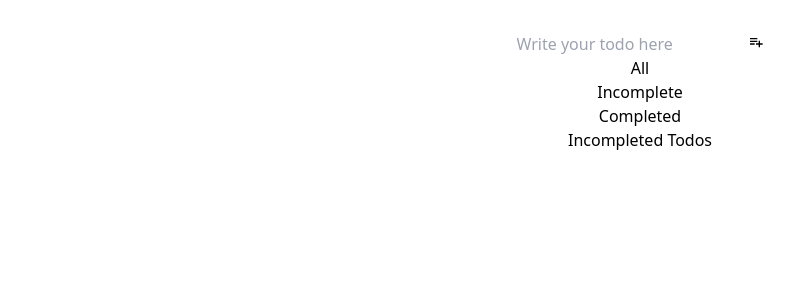
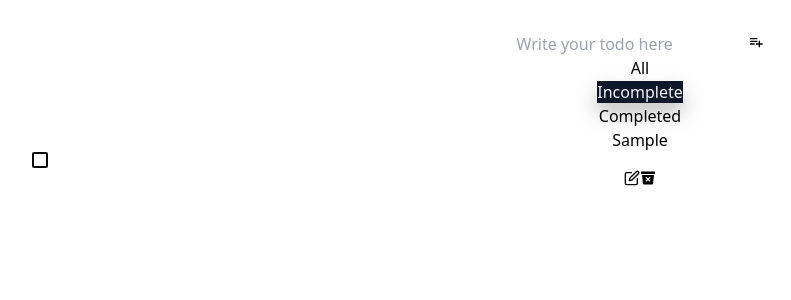
Before and after one commit to rafai123/todo-with-react-and-redux-toolkit, a React (Vite) app: page /incomplete in a window 1280 px wide. Both pictures are taken after typing "Sample" into the empty fields and a click on the button 755 px from the left and 42 px from the top of the page. Shown: the top 300 px of the page, without its empty margins (0-791 px from the left). Built offline with nearby package versions, Linux system fonts and the light colour scheme.

Commit message:
add logic to filter completed todos

```diff
--- a/src/components/todos/TodoCard.jsx
+++ b/src/components/todos/TodoCard.jsx
@@ -7,8 +7,8 @@ import { editTodo } from "../../features/todos/todosSlice";
 
 const TodoCard = ({ data, content, completed, onToggle, onRemove }) => {
 
-  const cardStyle = "flex container justify-between mx-auto max-w-full border shadow-lg px-5 py-3 rounded-lg border mt-4 items-center";
-  const contentStyle = "text-slate-700 font-medium capitalize text-xl";
+  const cardStyle = "flex container justify-between mx-auto max-w-full border shadow-lg px-5 py-3 rounded-lg border mt-4 items-center sm:max-w-md: md:max-w-xl lg:max-w-2xl";
+  const contentStyle = " font-medium capitalize text-xl";
 
   const dispatch = useDispatch();
 
@@ -42,14 +42,14 @@ const TodoCard = ({ data, content, completed, onToggle, onRemove }) => {
 
   return (
     <>
-      <div className={completed ? `bg-sky-200 ${cardStyle}` : `bg-red-200 ${cardStyle}`}>
+      <div className={completed ? `bg-slate-700 text-slate-100 ${cardStyle}` : `bg-slate-100 text-slate-700 ${cardStyle}`}>
         {taskContent}
         <div className="flex gap-5 items-center">
           <span className="ml-2 text-slate-700 font-semibold cursor-pointer hover:font-bold  inline-block text-2xl hover:text-green-700" onClick={onToggle}>
-            {completed ? <ImCheckboxChecked /> : <ImCheckboxUnchecked />}
+            {completed ? <ImCheckboxChecked className="text-slate-100 hover:text-slate-50 hover:shadow-md hover:shadow-slate-50" /> : <ImCheckboxUnchecked  />}
           </span>
           <button onClick={handleBtnEdit} className="ml-2 text-slate-700 font-semibold cursor-pointer hover:font-bold  inline-block text-2xl hover:text-indigo-600">
-            {isEditing ? <IoSave /> : <FiEdit />}
+            {isEditing ? <IoSave className={completed ? "text-slate-100" : "text-slate-700"} /> : <FiEdit className={completed ? "text-slate-100" : "text-slate-700"} />}
           </button>
           <button onClick={onRemove} className="p-2 text-2xl hover:text-rose-500">
             <IoTrashBinSharp />
--- a/src/components/todos/TodoLayout.jsx
+++ b/src/components/todos/TodoLayout.jsx
@@ -16,6 +16,8 @@ const TodoLayout = () => {
     dispatch(setUserInput({ userInput }));
   };
 
+  const styleNavlink = "font-bold py-2 px-10 border-[1px] border-solid border-slate-700 rounded-lg shadow-lg hover:bg-slate-600 hover:text-slate-100"
+
   return (
     <div>
       <form onSubmit={handleCreateTodo}>
@@ -30,15 +32,15 @@ const TodoLayout = () => {
       </form>
 
       <nav>
-        <ul className="flex justify-center gap-4 my-3 flex-wrap">
+        <ul className="flex gap-10 my-7 flex-wrap  container mx-auto justify-between align-middle sm:max-w-md: md:max-w-xl lg:max-w-2xl ">
           <li>
-            <NavLink to="/" className="font-bold py-2 px-4 border-2 border-solid border-slate-700 rounded-lg shadow-lg hover:bg-slate-100 hover:text-slate-800" >All</NavLink>
+            <NavLink to="/" className={styleNavlink} >All</NavLink>
           </li>
           <li>
-            <NavLink to="/incomplete">Incomplete</NavLink>
+            <NavLink to="/incomplete" className={styleNavlink}>Incomplete</NavLink>
           </li>
           <li>
-            <NavLink to="/completed">Completed</NavLink>
+            <NavLink to="/completed" className={styleNavlink}> Completed</NavLink>
           </li>
         </ul>
       </nav>
--- a/src/configurations/store.js
+++ b/src/configurations/store.js
@@ -1,13 +1,16 @@
 import { configureStore } from "@reduxjs/toolkit";
 import todosReducer from "../features/todos/todosSlice";
+import {loadTodosFromLocalStorage, saveTodosToLocalStorage } from "../utils/localstorage";
 
 const setupStore = () => {
   const store = configureStore({
     reducer: {
       todos: todosReducer,
     },
+    preloadedState: loadTodosFromLocalStorage(),
   });
 
+  store.subscribe(() => saveTodosToLocalStorage(store.getState()));
   return store;
 };
 
--- a/src/pages/todos/CompletedTodos.jsx
+++ b/src/pages/todos/CompletedTodos.jsx
@@ -1,9 +1,28 @@
+import { useDispatch, useSelector } from "react-redux";
+import TodoCard from "../../components/todos/TodoCard";
+import { deleteTodo, toggleTodo } from "../../features/todos/todosSlice";
+
 function CompletedTodos() {
-    return (
-        <div>
-            <h1>Completed Todos</h1>
-        </div>
-    );
+  const todos = useSelector((state) => state.todos.todos);
+  const completedTodos = todos.filter((todo) => todo.completed);
+
+  const dispatch = useDispatch();
+
+  const handleToggle = (id) => {
+    dispatch(toggleTodo({ id }));
+  };
+
+  const handleRemove = (id) => {
+    dispatch(deleteTodo({ id }));
+  };
+
+  return (
+    <>
+      {completedTodos.map((todo, index) => (
+        <TodoCard key={index} data={todo} content={todo.text} completed={todo.completed} onToggle={() => handleToggle(todo.id)} onRemove={() => handleRemove(todo.id)} />
+      ))}
+    </>
+  );
 }
 
 export default CompletedTodos;
--- a/src/pages/todos/IncompletedTodos.jsx
+++ b/src/pages/todos/IncompletedTodos.jsx
@@ -1,8 +1,28 @@
+import { useDispatch, useSelector } from "react-redux";
+import TodoCard from "../../components/todos/TodoCard";
+import { deleteTodo, toggleTodo } from "../../features/todos/todosSlice";
+
 function IncompletedTodos() {
+  const todos = useSelector((state) => state.todos.todos);
+
+  const incompletedTodos = todos.filter((todo) => !todo.completed);
+
+  const dispatch = useDispatch();
+
+  const handleToggle = (id) => {
+    dispatch(toggleTodo({ id }));
+  };
+
+  const handleRemove = (id) => {
+    dispatch(deleteTodo({ id }));
+  };
+
   return (
-    <div>
-      <h1>Incompleted Todos</h1>
-    </div>
+    <>
+      {incompletedTodos.map((todo, index) => (
+        <TodoCard key={index} data={todo} content={todo.text} completed={todo.completed} onToggle={() => handleToggle(todo.id)} onRemove={() => handleRemove(todo.id)} />
+      ))}
+    </>
   );
 }
 
--- a/src/styles/index.css
+++ b/src/styles/index.css
@@ -1,3 +1,9 @@
 @tailwind base;
 @tailwind components;
 @tailwind utilities;
+
+.active {
+    background-color: rgb(15 23 42);
+    color: rgb(241 245 249);
+    filter: drop-shadow(0 10px 10px rgb(0 0 0 / 0.25));
+}
--- /dev/null
+++ b/src/utils/localStorage.js
@@ -0,0 +1,22 @@
+export function saveTodosToLocalStorage(state) {
+  try {
+    const serializedState = JSON.stringify(state);
+    localStorage.setItem("todosFromLocalStorage", serializedState);
+  } catch (e) {
+    console.error(e);
+  }
+}
+
+export function loadTodosFromLocalStorage() {
+  try {
+    const serializedState = localStorage.getItem("todosFromLocalStorage");
+    if (serializedState === null) {
+      return undefined;
+    }
+
+    return JSON.parse(serializedState);
+  } catch (e) {
+    console.error(e);
+    return undefined;
+  }
+}
```
